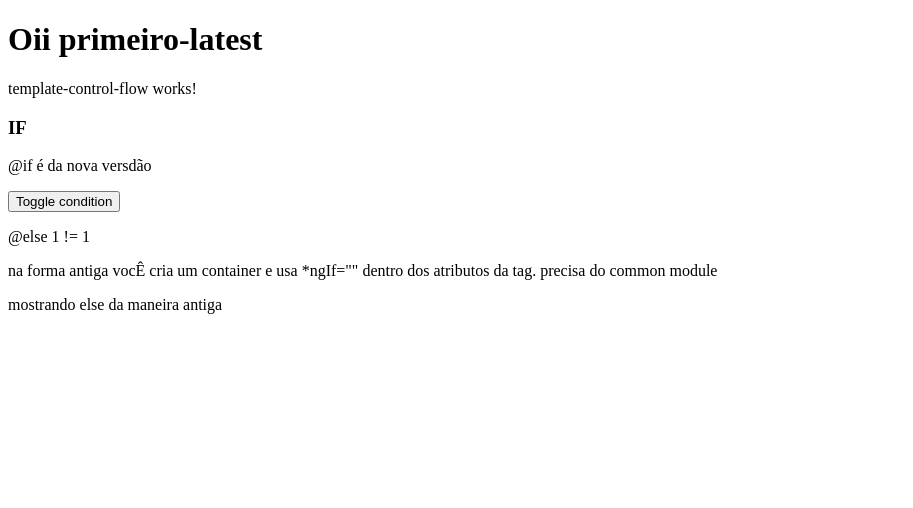
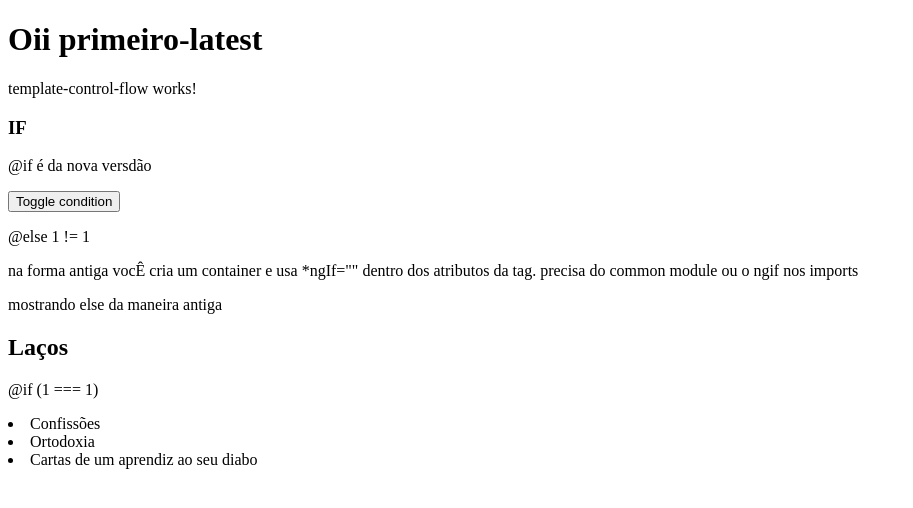
Before and after one commit to Ramon-Erik/aprendizados-angular, an Angular app in the folder primeiro-latest/: page / in a window 1280 px wide. Shown: the top 508 px of the page, without its empty margins (0-913 px from the left). Built offline with nearby package versions, Linux system fonts and the light colour scheme.

Commit message:
nova forma de fazer laços

```diff
--- a/primeiro-latest/src/app/components/template/template-control-flow/template-control-flow.component.html
+++ b/primeiro-latest/src/app/components/template/template-control-flow/template-control-flow.component.html
@@ -8,10 +8,22 @@
   &commat;else 1 != 1
 }
 </p>
-<p>na forma antiga vocÊ cria um container e usa *ngIf="" dentro dos atributos da tag. precisa do common module</p>
+<p>na forma antiga vocÊ cria um container e usa *ngIf="" dentro dos atributos da tag. precisa do common module ou o ngif nos imports</p>
 <ng-container *ngIf="condition; else negado">
   mostrando a maneira antiga
 </ng-container>
 <ng-template #negado>
   mostrando  else da maneira antiga
 </ng-template>
+
+<h2>Laços</h2>
+
+<p>@if (loadingData$ | async; as data) {
+  &commat;if (1 === 1)
+  <p>
+    @for(livro of data; track livro) {
+      <li>{{livro}}</li>
+    }
+  </p>
+}
+</p>
--- a/primeiro-latest/src/app/components/template/template-control-flow/template-control-flow.component.ts
+++ b/primeiro-latest/src/app/components/template/template-control-flow/template-control-flow.component.ts
@@ -1,10 +1,11 @@
-import { CommonModule } from '@angular/common';
+import { AsyncPipe, CommonModule, NgFor, NgIf } from '@angular/common';
 import { Component } from '@angular/core';
+import { delay, Observable, of } from 'rxjs';
 
 @Component({
   selector: 'app-template-control-flow',
   standalone: true,
-  imports: [CommonModule],
+  imports: [NgIf, AsyncPipe, NgFor],
   templateUrl: './template-control-flow.component.html',
   styleUrl: './template-control-flow.component.scss'
 })
@@ -13,4 +14,9 @@ export class TemplateControlFlowComponent {
   public changeCondition() {
     this.condition = !this.condition
   }
+  public loadingData$: Observable<string[]> = of([
+    'Confissões',
+    'Ortodoxia',
+    'Cartas de um aprendiz ao seu diabo'
+  ]).pipe(delay(1000))
 }
```
